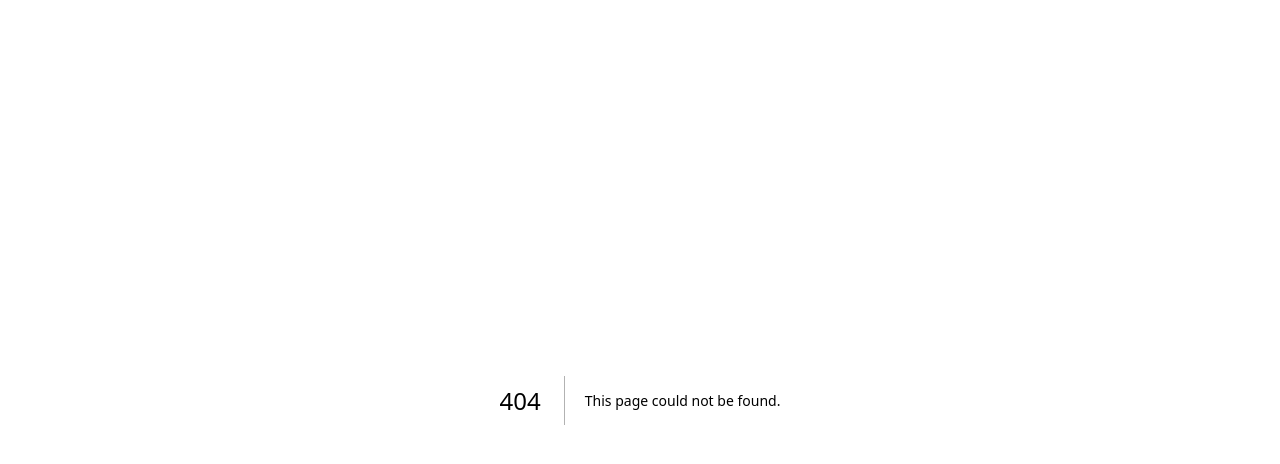
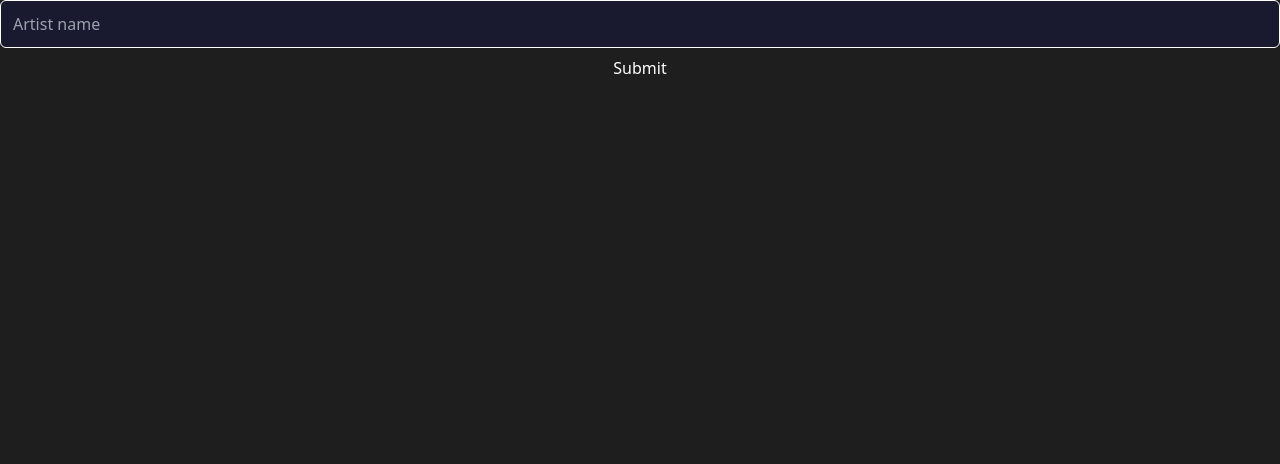
Before and after one commit to snapptech/snapp_dj_ui, a Next.js app: page /dj/signup/details-form in a window 1280 px wide. Before the commit this address had no page. Shown: the top 464 px of the page. Built offline with nearby package versions, Linux system fonts and the light colour scheme.

Commit message:
ADded input

```diff
--- /dev/null
+++ b/src/pages/dj/signup/details-form.tsx
@@ -0,0 +1,51 @@
+import { User } from "@/lib/modals/user";
+import classNames from "classnames";
+import { GetServerSideProps } from "next";
+import { useCallback, useState } from "react";
+import { useForm } from "react-hook-form";
+
+type DetailsFormProps = {};
+
+function DetailsForm({}: DetailsFormProps) {
+  const {
+    register,
+    handleSubmit,
+    watch,
+    formState: { errors },
+  } = useForm<User>();
+
+  const onSubmit = useCallback(() => console.log("test"), []);
+
+  return (
+    <form
+      onSubmit={handleSubmit(onSubmit)}
+      className="flex flex-col container gap-2"
+    >
+      {/* register your input into the hook by invoking the "register" function */}
+      <input
+        className={classNames("border rounded-md bg-input p-3 leading-none", {
+          "border-red-500": errors.name,
+        })}
+        placeholder="Artist name"
+        {...register("name", { required: true })}
+      />
+      {errors.name && (
+        <span className="text-red-500">{errors.name.message}</span>
+      )}
+
+      <input type="submit" />
+    </form>
+  );
+
+  return <div className="container p-8 gap-2 flex flex-col"></div>;
+}
+
+export const getServerSideProps: GetServerSideProps<
+  DetailsFormProps
+> = async () => {
+  return {
+    props: {},
+  };
+};
+
+export default DetailsForm;
```
